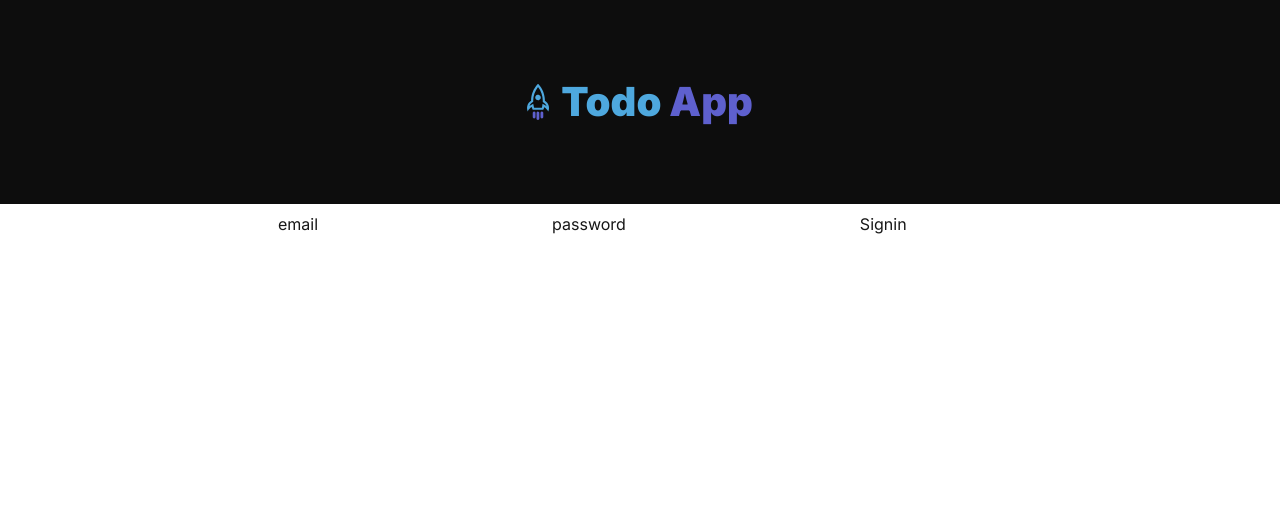
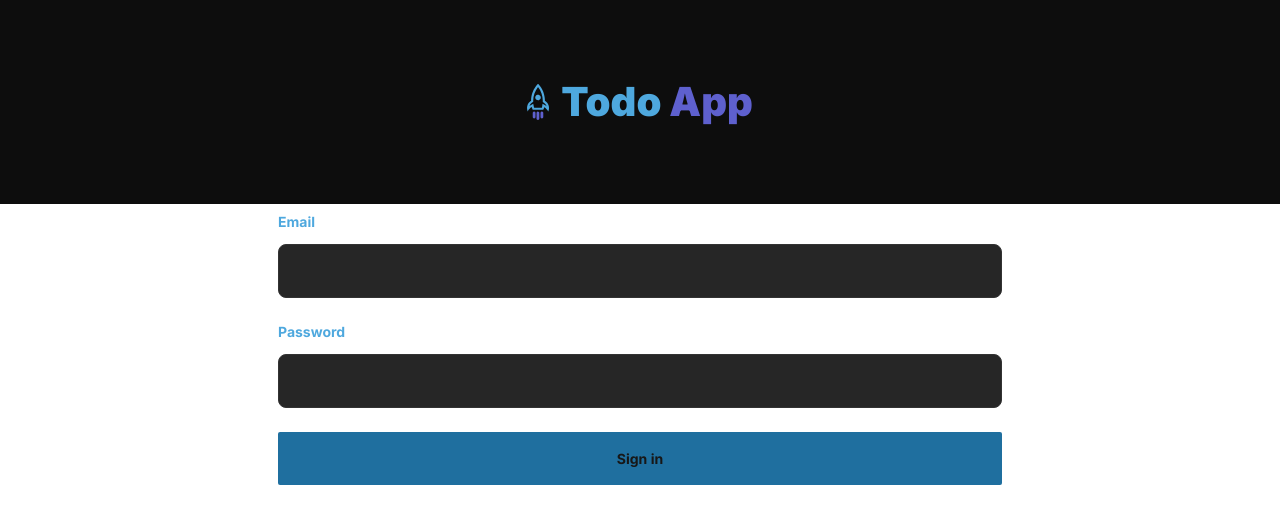
Before and after one commit to joshmkennedy/nooro-todo-app-frontend, a Next.js app: page /signin in a window 1280 px wide. Shown: the top 524 px of the page. Built offline with nearby package versions, Linux system fonts and the light colour scheme.

Commit message:
styles sign in page

```diff
--- a/src/app/signin/page.tsx
+++ b/src/app/signin/page.tsx
@@ -1,3 +1,4 @@
+import FormInputWrapper from "@/components/form-input-wrapper";
 import { cookies } from "next/headers";
 import { redirect } from "next/navigation";
 
@@ -73,12 +74,26 @@ async function signin(formData: FormData) {
 export default function SignIn() {
   return (
     <>
-      <form action={signin}>
-        <label htmlFor="email">email</label>
-        <input type="email" name="email" id="email" />
-        <label htmlFor="password">password</label>
-        <input type="password" name="password" id="password" />
-        <button>Signin</button>
+      <form action={signin} className="flex flex-col gap-6">
+        <FormInputWrapper name={"email"} label={"Email"}>
+          <input
+            className="border border-theme-gray-200 rounded-lg text-sm p-4 text-foreground bg-theme-gray-300 placeholder:text-theme-gray-100"
+            type="email"
+            name="email"
+            id="email"
+          />
+        </FormInputWrapper>
+        <FormInputWrapper label={"Password"} name={"password"}>
+          <input
+            className="border border-theme-gray-200 rounded-lg text-sm p-4 text-foreground bg-theme-gray-300 placeholder:text-theme-gray-100"
+            type="password"
+            name="password"
+            id="password"
+          />
+        </FormInputWrapper>
+        <button className=" gap-2 w-full flex justify-center items-center px-3 text-btn font-regular py-4 bg-theme-blue-base text-foreground rounded-sm hover:bg-theme-blue-light ">
+          Sign in
+        </button>
       </form>
     </>
   );
```
